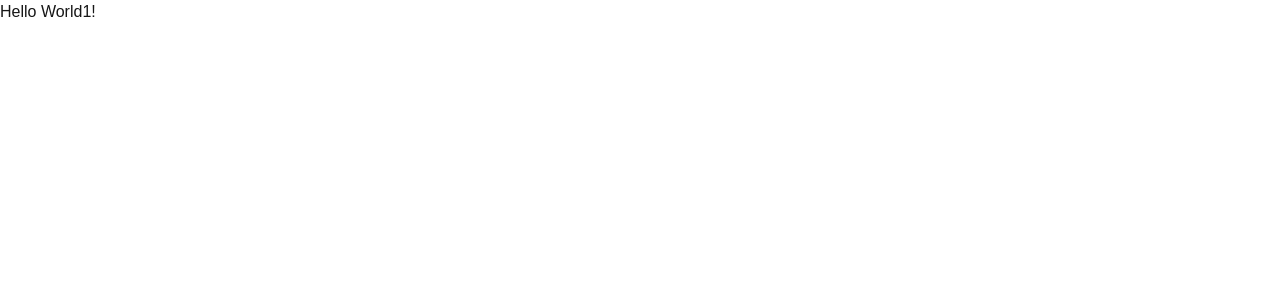
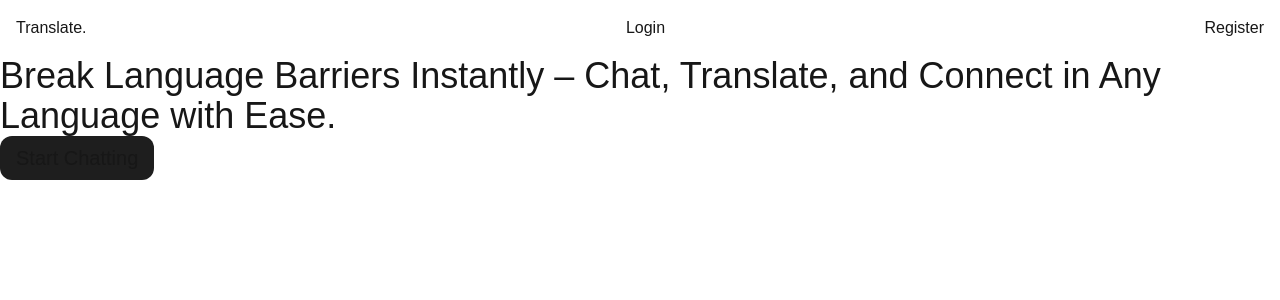
Before and after one commit to luisdanieldlcg/translate, a Next.js app in the folder translate-client/: page / in a window 1280 px wide. Shown: the top 300 px of the page. Built offline with nearby package versions, Linux system fonts and the light colour scheme.

Commit message:
client: add colors

```diff
--- a/translate-client/src/app/globals.css
+++ b/translate-client/src/app/globals.css
@@ -5,12 +5,13 @@
 :root {
   --background: #ffffff;
   --foreground: #171717;
+  --surface: #1e1e1e;
 }
 
 @media (prefers-color-scheme: dark) {
   :root {
-    --background: #0a0a0a;
-    --foreground: #ededed;
+    --background: #181818;
+    --foreground: #cecece;
   }
 }
 
--- /dev/null
+++ b/translate-client/src/app/login/page.tsx
@@ -0,0 +1,7 @@
+import React from "react";
+
+const LoginPage = () => {
+  return <div>LoginPage</div>;
+};
+
+export default LoginPage;
--- /dev/null
+++ b/translate-client/src/app/not-found.tsx
@@ -0,0 +1,5 @@
+import { redirect } from "next/navigation";
+
+const NotFound = () => redirect("/");
+
+export default NotFound;
--- a/translate-client/src/app/page.tsx
+++ b/translate-client/src/app/page.tsx
@@ -1,4 +1,18 @@
+import Navbar from "@/components/Navbar";
+
 const Home = () => {
-  return <div>Hello World1!</div>;
+  return (
+    <>
+      <Navbar />
+      <h1 className="text-4xl">
+        Break Language Barriers Instantly – Chat, Translate, and Connect in Any
+        Language with Ease.
+      </h1>
+
+      <button className="bg-surface rounded-xl py-2 px-4 text-xl">
+        Start Chatting
+      </button>
+    </>
+  );
 };
 export default Home;
--- /dev/null
+++ b/translate-client/src/components/Navbar.tsx
@@ -0,0 +1,15 @@
+import React from "react";
+
+const Navbar = () => {
+  return (
+    <nav>
+      <div className="flex justify-between items-center p-4">
+        <a href="/">Translate.</a>
+        <a href="/login">Login</a>
+        <a href="/register">Register</a>
+      </div>
+    </nav>
+  );
+};
+
+export default Navbar;
--- a/translate-client/tailwind.config.ts
+++ b/translate-client/tailwind.config.ts
@@ -11,6 +11,7 @@ const config: Config = {
       colors: {
         background: "var(--background)",
         foreground: "var(--foreground)",
+        surface: "var(--surface)",
       },
     },
   },
```
